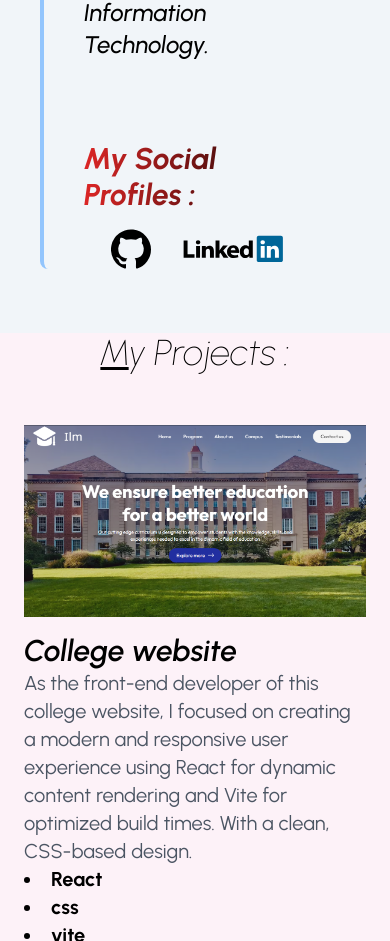
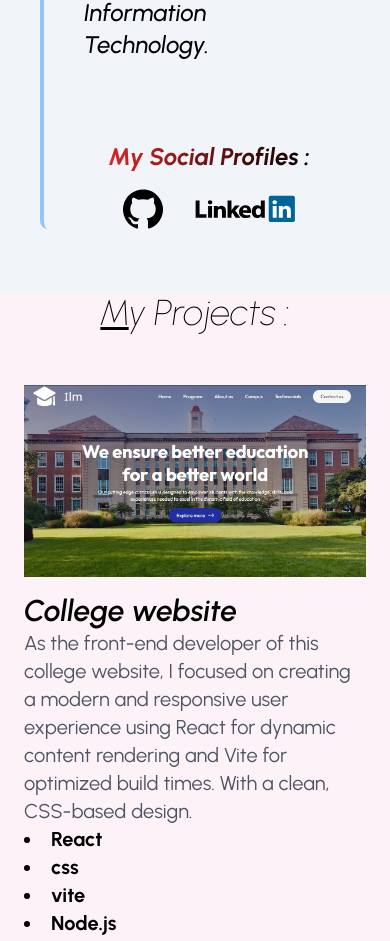
Before and after one commit to Samir-Mulla/my-portfolio-website, a React (Vite) app: page / in a window 390 px wide. Shown: the part 1317-2258 px from the top of the page. Built offline with nearby package versions, Linux system fonts and the light colour scheme.

Commit message:
component : wrote responsive typography code

```diff
--- a/src/components/SocialIcons/SocialIcons.jsx
+++ b/src/components/SocialIcons/SocialIcons.jsx
@@ -6,7 +6,7 @@ function SocialIcons() {
   return (
     <>
       <div className="mt-20">
-        <p className="text-3xl font-bold italic  text-transparent bg-clip-text bg-gradient-to-r from-red-600 to-black">
+        <p className="text-2xl md:text-4xl lg:text-6xl font-bold italic  text-transparent bg-clip-text bg-gradient-to-r from-red-600 to-black">
           <span className="">My Social Profiles :</span>
         </p>
         <div className="flex justify-center items-center gap-8 mt-4 text-sm">
```
